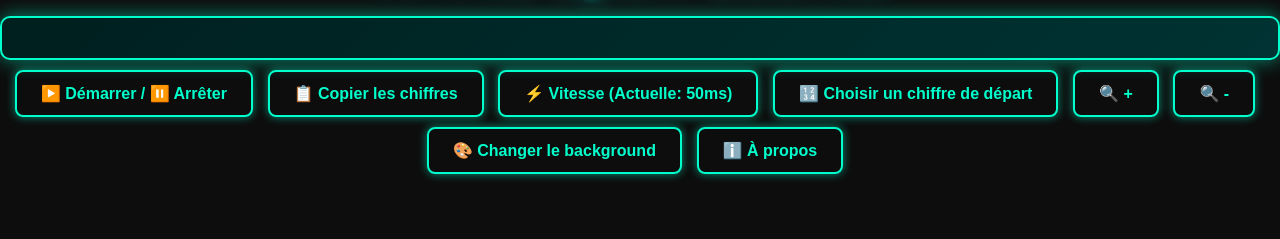
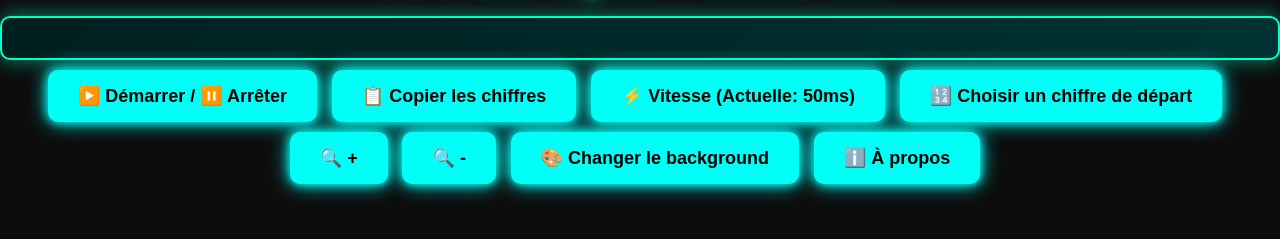
Before and after one commit to AlexandreMii/InfiCounter, a plain HTML site: page index.html in a window 1280 px wide. Shown: the part 151-390 px from the top of the page. Drawn offline with Linux system fonts and the light colour scheme.

Commit message:
Update styles.css

```diff
--- a/styles.css
+++ b/styles.css
@@ -127,3 +127,27 @@ p {
   text-shadow: 0 0 5px #00fff7;
   margin-bottom: 20px;
 }
+
+button {
+  background-color: #00fff7;
+  color: #000;
+  border: none;
+  padding: 15px 30px;
+  font-size: 18px;
+  font-weight: bold;
+  border-radius: 10px;
+  cursor: pointer;
+  box-shadow: 0 0 10px #00fff7, 0 0 20px #00fff7;
+  transition: all 0.3s ease;
+}
+button:hover {
+  background-color: #00ffcc;
+  color: #000;
+  text-shadow: 0 0 10px #00ffcc, 0 0 20px #00ffcc;
+  box-shadow: 0 0 20px #00ffcc, 0 0 40px #00ffcc;
+}
+button:active {
+  transform: scale(0.95);
+  box-shadow: 0 0 5px #00ffcc, 0 0 10px #00ffcc;
+}
+/* Animation de défilement pour le texte de sortie */
```
